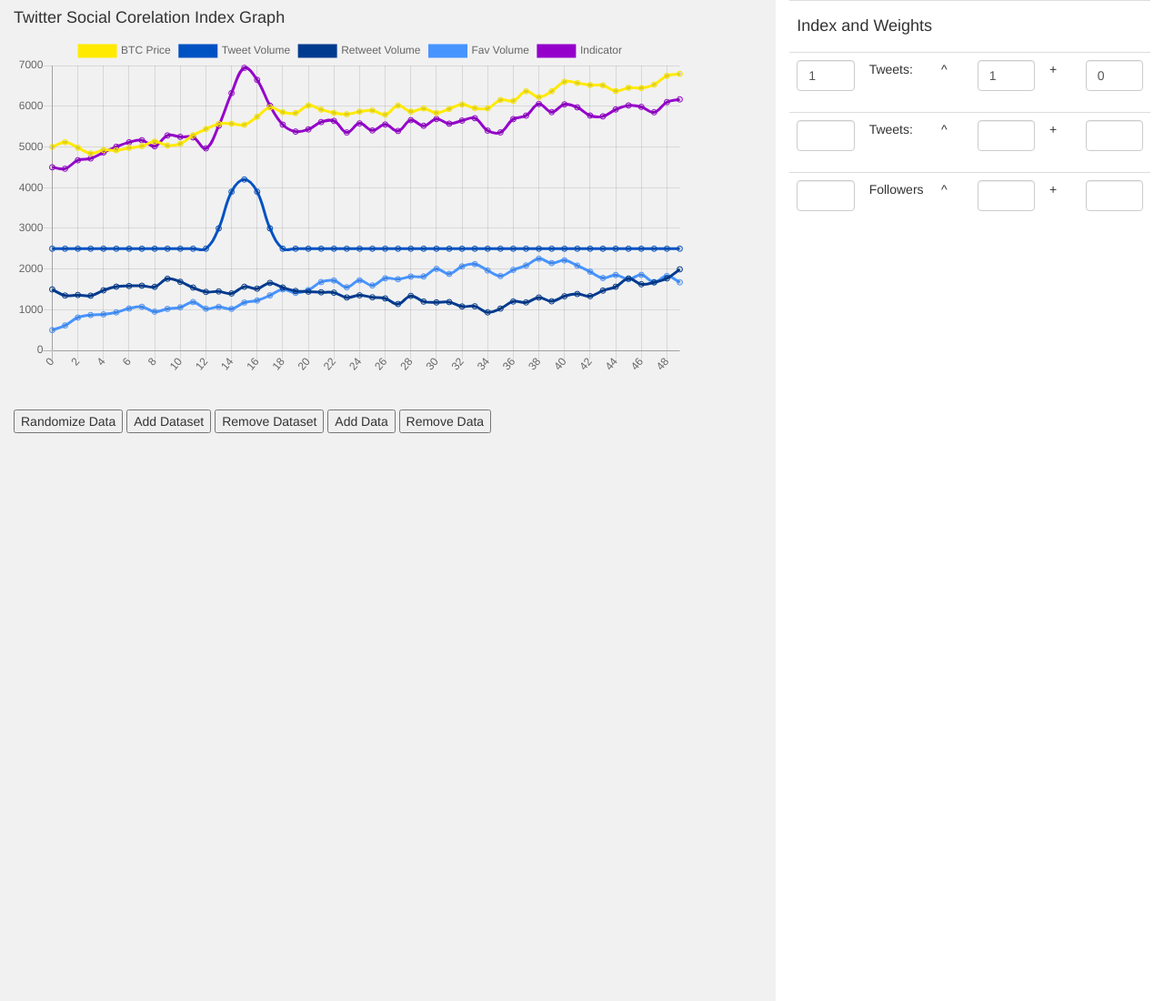
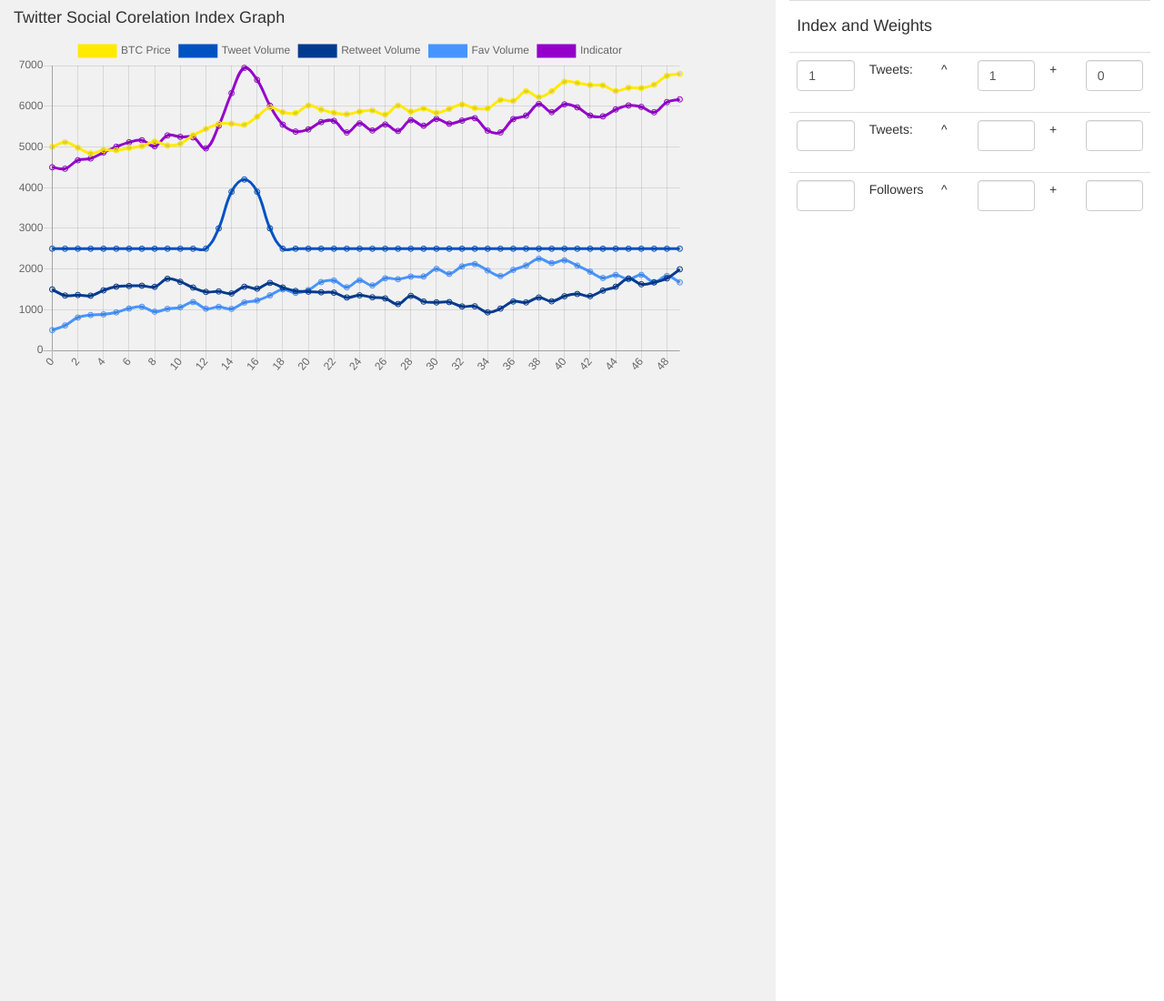
Before and after one commit to davidgamero/CryptoSocialMediaSensitivity, a plain HTML site: page index.html in a window 1280 px wide. Shown: the top 1100 px of the page at 91% size. Drawn offline with nearby package versions, Linux system fonts and the light colour scheme.

Commit message:
Remove extra buttons from demo code

```diff
--- a/index.html
+++ b/index.html
@@ -74,15 +74,8 @@
     <div class="col-sm-8 sidenav">
       <h4>Twitter Social Corelation Index Graph</h4>
       <div style="width:90%;">
-            <canvas id="myChart"></canvas>
+          <canvas id="myChart"></canvas>
       </div>
-        <br>
-        <br>
-        <button id="randomizeData">Randomize Data</button>
-        <button id="addDataset">Add Dataset</button>
-        <button id="removeDataset">Remove Dataset</button>
-        <button id="addData">Add Data</button>
-        <button id="removeData">Remove Data</button>
     </div>
 
       <div class="col-sm-4">
```
